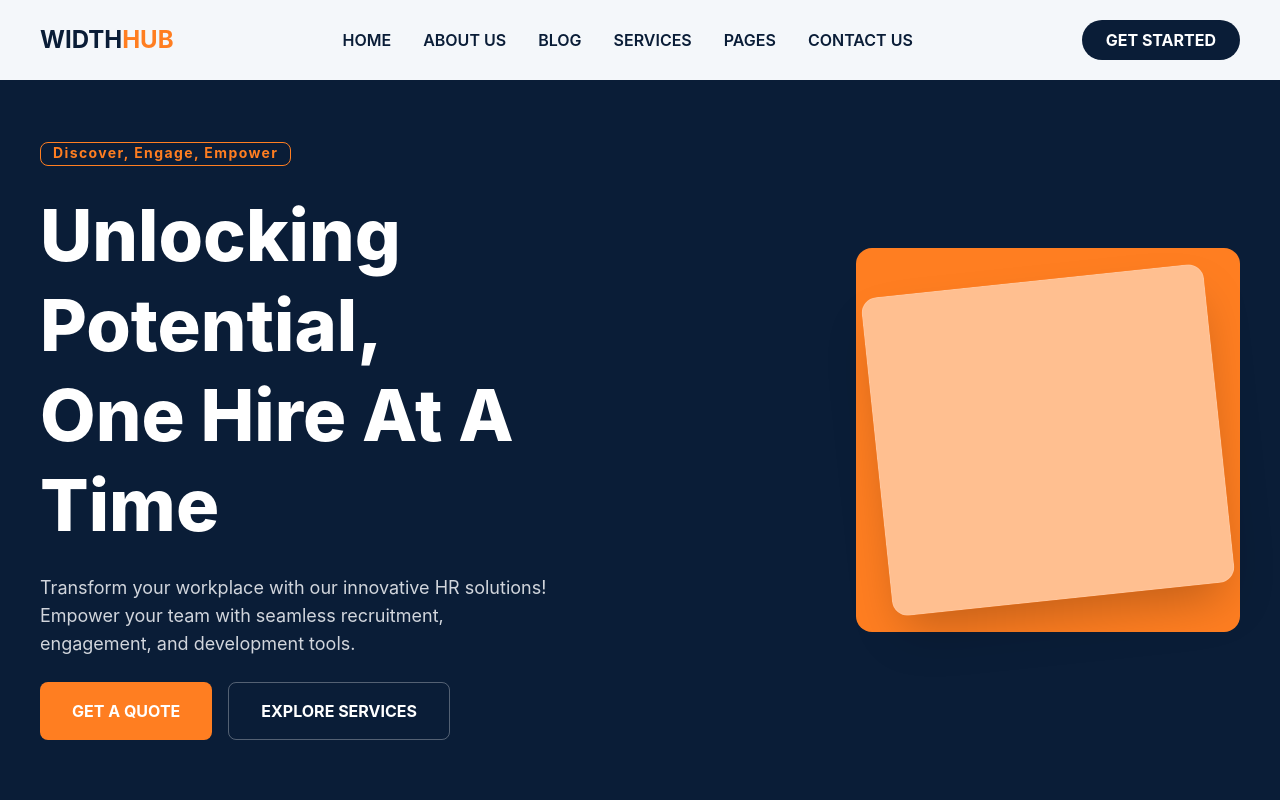
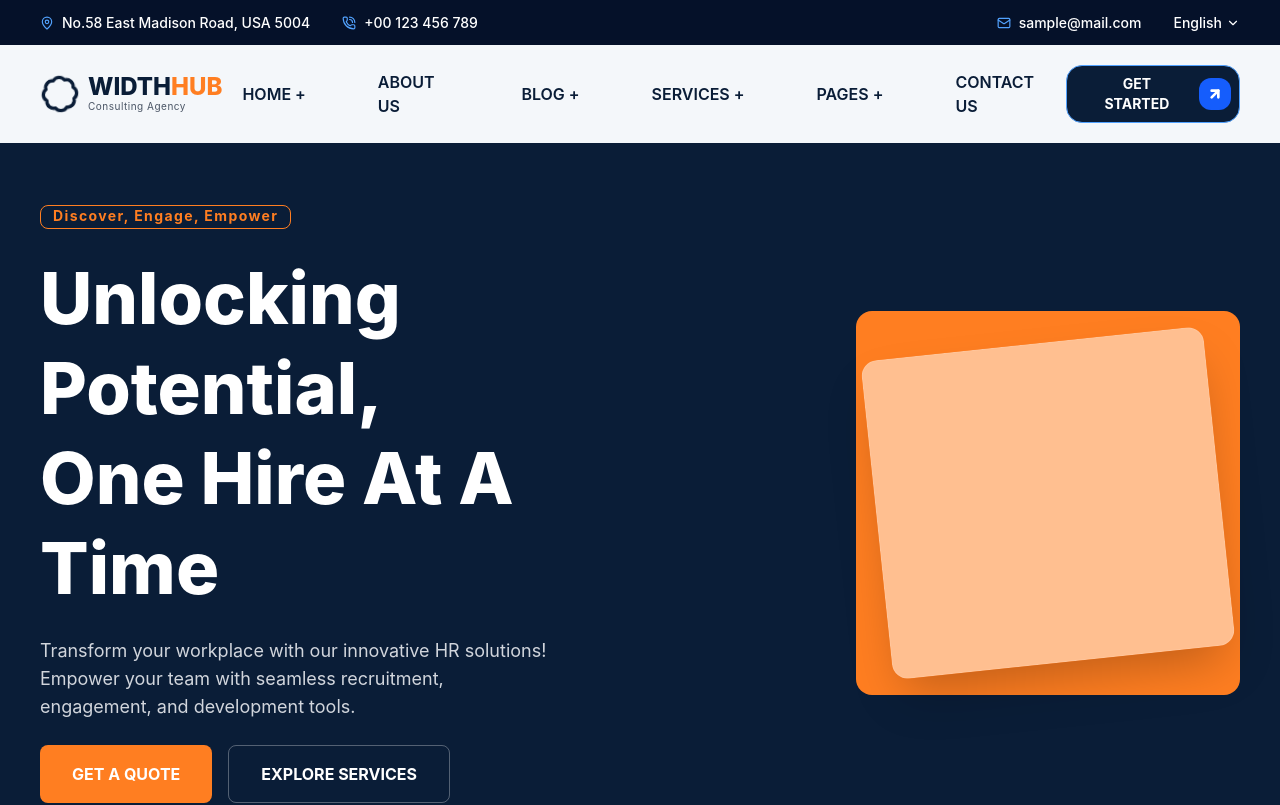
Before and after one commit to dreadlord-runner/WIDTHHUB-Project, a React (Vite) app in the folder my-website/: page / in a window 1280 px wide. Shown: the top 805 px of the page. Built offline with nearby package versions, Linux system fonts and the light colour scheme.

Commit message:
Enhance Navbar component: add top bar with contact information, update main navbar layout and styling for improved user experience

```diff
--- a/my-website/src/components/Navbar.jsx
+++ b/my-website/src/components/Navbar.jsx
@@ -1,25 +1,92 @@
 import React from "react";
+import {
+  MapPin,
+  PhoneCall,
+  Mail,
+  ChevronDown,
+  ArrowUpRight,
+  Badge,
+} from "lucide-react";
 
 const Navbar = () => {
   return (
-    <nav className="top-0 z-50 flex items-center justify-between bg-softGray px-10 py-5 shadow-md">
-      <div className="text-2xl font-bold text-primary cursor-pointer">
-        WIDTH<span className="text-accent">HUB</span>
+    <div className="w-full relative z-50">
+      {/*-------- TOP BAR--------- */}
+      <div className="bg-deepNavy text-white text-[0.875rem] py-3 px-10 hidden md:flex justify-between items-center font-medium">
+        <div className="flex space-x-8">
+          <div className="flex items-center space-x-2">
+            <MapPin size={14} className="text-blue-400 space-x-2" />
+            <span>No.58 East Madison Road, USA 5004</span>
+          </div>
+          <div className="flex items-center space-x-2">
+            <PhoneCall size={14} className="text-blue-400 space-x-2" />
+            <span>+00 123 456 789</span>
+          </div>
+        </div>
+        <div className="flex space-x-8 items-center">
+          <div className="flex items-center space-x-2">
+            <Mail size={14} className="text-blue-400" />
+            <span>sample@mail.com</span>
+          </div>
+          <div className="flex items-center space-x-1 cursor-pointer">
+            <span>English</span>
+            <ChevronDown size={14} />
+          </div>
+        </div>
       </div>
 
-      <ul className="hidden md:flex space-x-8 font-semibold text-primary uppercase">
-        <li className="cursor-pointer hover:text-accent">Home</li>
-        <li className="cursor-pointer hover:text-accent">About Us</li>
-        <li className="cursor-pointer hover:text-accent">Blog</li>
-        <li className="cursor-pointer hover:text-accent">Services</li>
-        <li className="cursor-pointer hover:text-accent">Pages</li>
-        <li className="cursor-pointer hover:text-accent">Contact Us</li>
-      </ul>
+      {/*------------- Main Navbar----------- */}
+      <nav className="flex items-center justify-between px-10 py-5 bg-transparent">
+        {/*----------logo-------- */}
+        <div className="flex items-center space-x-2">
+          <div className="text-primary animate-[spin_3s_linear_infinite]">
+            <Badge size={40} />
+          </div>
+          <div className="flex flex-col">
+            <div className="text-2xl font-extrabold text-primary leading-none">
+              WIDTH<span className="text-accent">HUB</span>
+            </div>
+            <span className="text-[10px] text-gray-600 font-semigold tracking-wider">
+              Consulting Agency
+            </span>
+          </div>
+        </div>
 
-      <button className="rounded-full bg-primary px-6 py-2 font-bold text-white transition-all hover:opacity-90 cursor-pointer uppercase">
-        Get Started
-      </button>
-    </nav>
+        {/*--------- LINKS---------- */}
+        <ul className="hidden lg:flex items-center space-x-8 font-semibold text-primary uppercase">
+          <li className="hover:bg-primary hover:text-white text-primary px-5 py-1 rounded-xl flex items-center space-x-1 cursor-pointer">
+            <span>Home</span>
+            <span>+</span>
+          </li>
+          <li className="hover:bg-primary hover:text-white text-primary px-5 py-1 rounded-xl flex items-center space-x-1 cursor-pointer">
+            <span>About us</span>
+          </li>
+          <li className="hover:bg-primary hover:text-white text-primary  px-5 py-1 rounded-xl flex items-center space-x-1 cursor-pointer">
+            <span>Blog</span>
+            <span>+</span>
+          </li>
+          <li className="hover:bg-primary hover:text-white text-primary  px-5 py-1 rounded-xl flex items-center space-x-1 cursor-pointer">
+            <span>Services</span>
+            <span>+</span>
+          </li>
+          <li className="hover:bg-primary hover:text-white text-primary  px-5 py-1 rounded-xl flex items-center space-x-1 cursor-pointer">
+            <span>Pages</span>
+            <span>+</span>
+          </li>
+          <li className="hover:bg-primary hover:text-white text-primary  px-5 py-1 rounded-xl flex items-center space-x-1 cursor-pointer">
+            <span>Contact us</span>
+          </li>
+        </ul>
+
+        {/*--------- get started button---------- */}
+        <button className="bg-primary text-white pl-6 pr-2 py-2 rounded-2xl font-bold flex items-center space-x-4 hover:bg-opacity-90 transition-all cursor-pointer uppercase border border-blue-400">
+          <span className="text-sm">Get Started</span>
+          <div className="bg-blue-600 p-2 rounded-xl">
+            <ArrowUpRight size={16} className="stroke-4" />
+          </div>
+        </button>
+      </nav>
+    </div>
   );
 };
 
```
